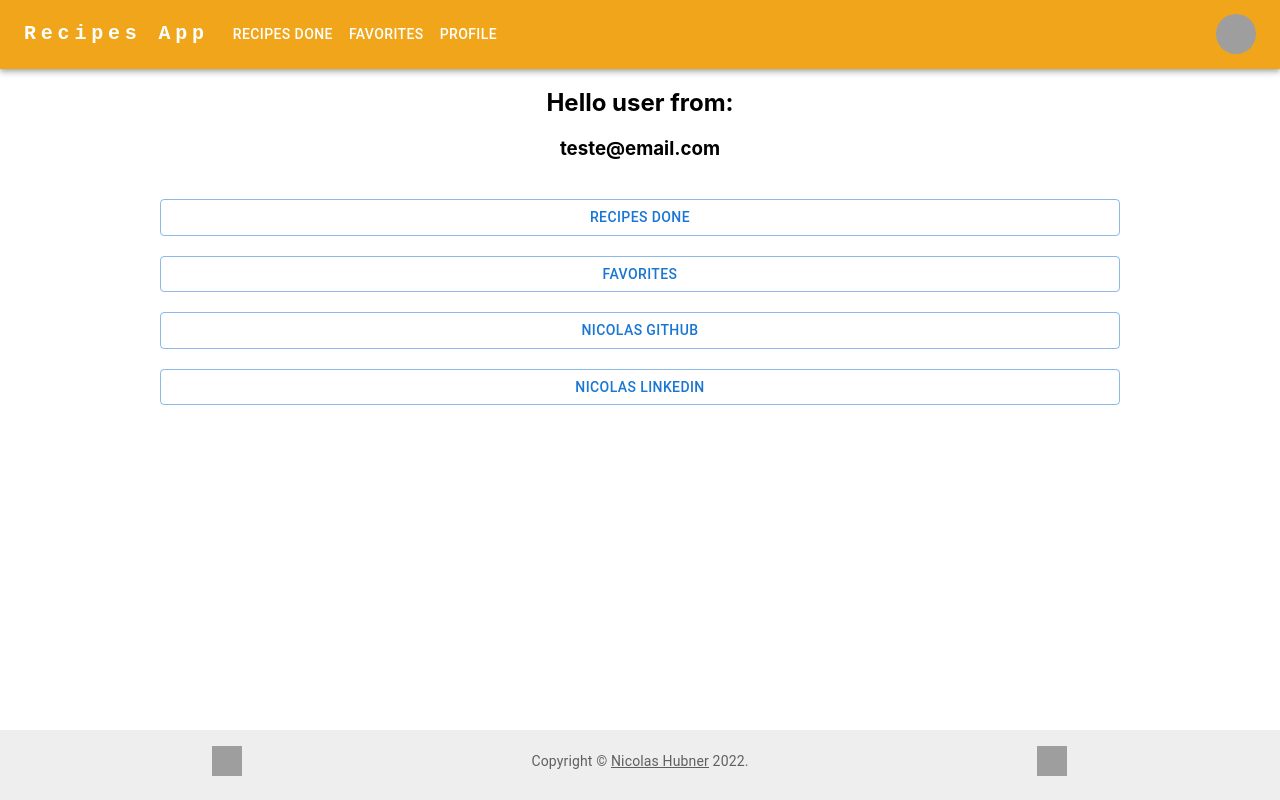
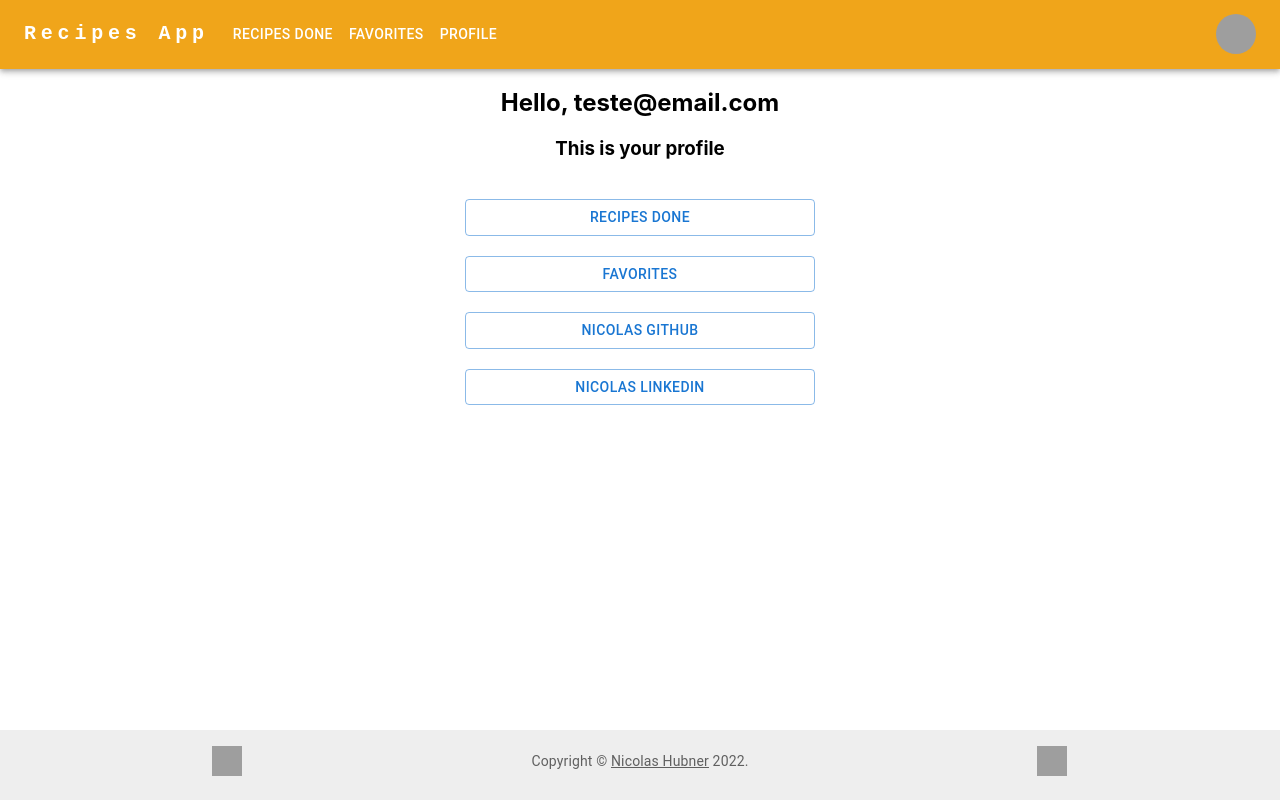
Before and after one commit to NicolasHubner/AppRecipes, a Next.js app: page /profile in a window 1280 px wide. Built offline with nearby package versions, Linux system fonts and the light colour scheme; grey boxes are pictures that could not be loaded.

Commit message:
#FIXED: Some issues in Recipes Done and Favorite

```diff
--- a/pages/favorites.tsx
+++ b/pages/favorites.tsx
@@ -41,7 +41,7 @@ export default function Favorites() {
           ))
         ) : (
           <Typography variant="h6" sx={{ mt: '40px' }}>
-            Hey there you haven`t favorite any recipes =(
+            Hey there! You don&apos;t have any favorite recipes as of yet!
           </Typography>
         )}
       </Container>
--- a/pages/profile.tsx
+++ b/pages/profile.tsx
@@ -11,14 +11,17 @@ export default function Profile() {
 
   return (
     <>
-      <h2>Hello user from:</h2>
-      <h3>{profile.email as string}</h3>
+      <h2>Hello, {profile.email as string}</h2>
+      <h3>This is your profile</h3>
       <Box
         sx={{
           display: 'flex',
           flexDirection: 'column',
           width: '75%',
           margin: 'auto ',
+          alignItems: 'stretch',
+          maxWidth: '350px',
+          justifyContent: 'center',
         }}
       >
         <br />
--- /dev/null
+++ b/pages/recipesDone.module.css
@@ -0,0 +1,4 @@
+.link {
+  text-decoration: underline;
+  font-weight: bold;
+}
```
Also changed, not shown: pages/recipesdone.tsx (+11 -4 lines).
